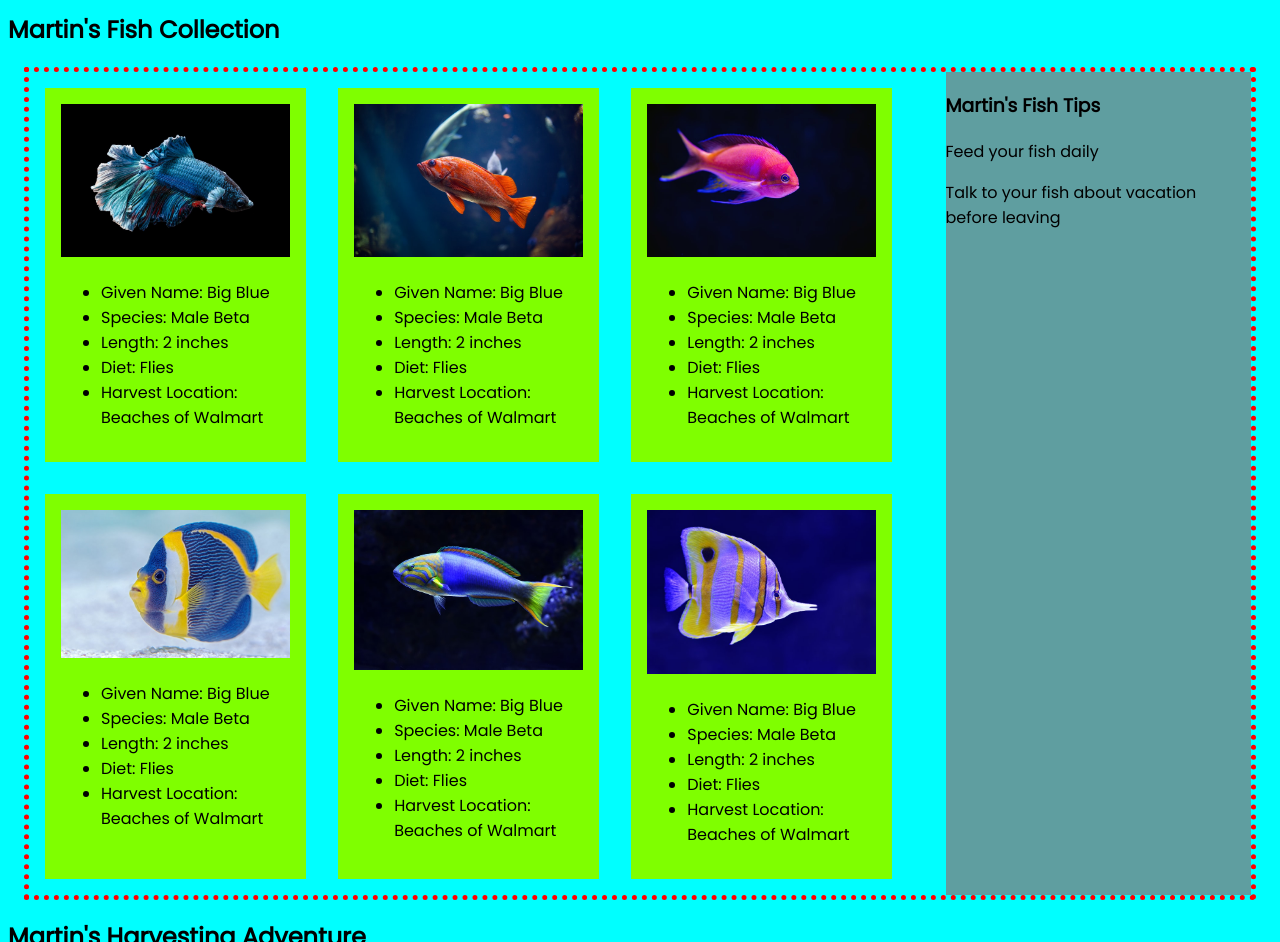
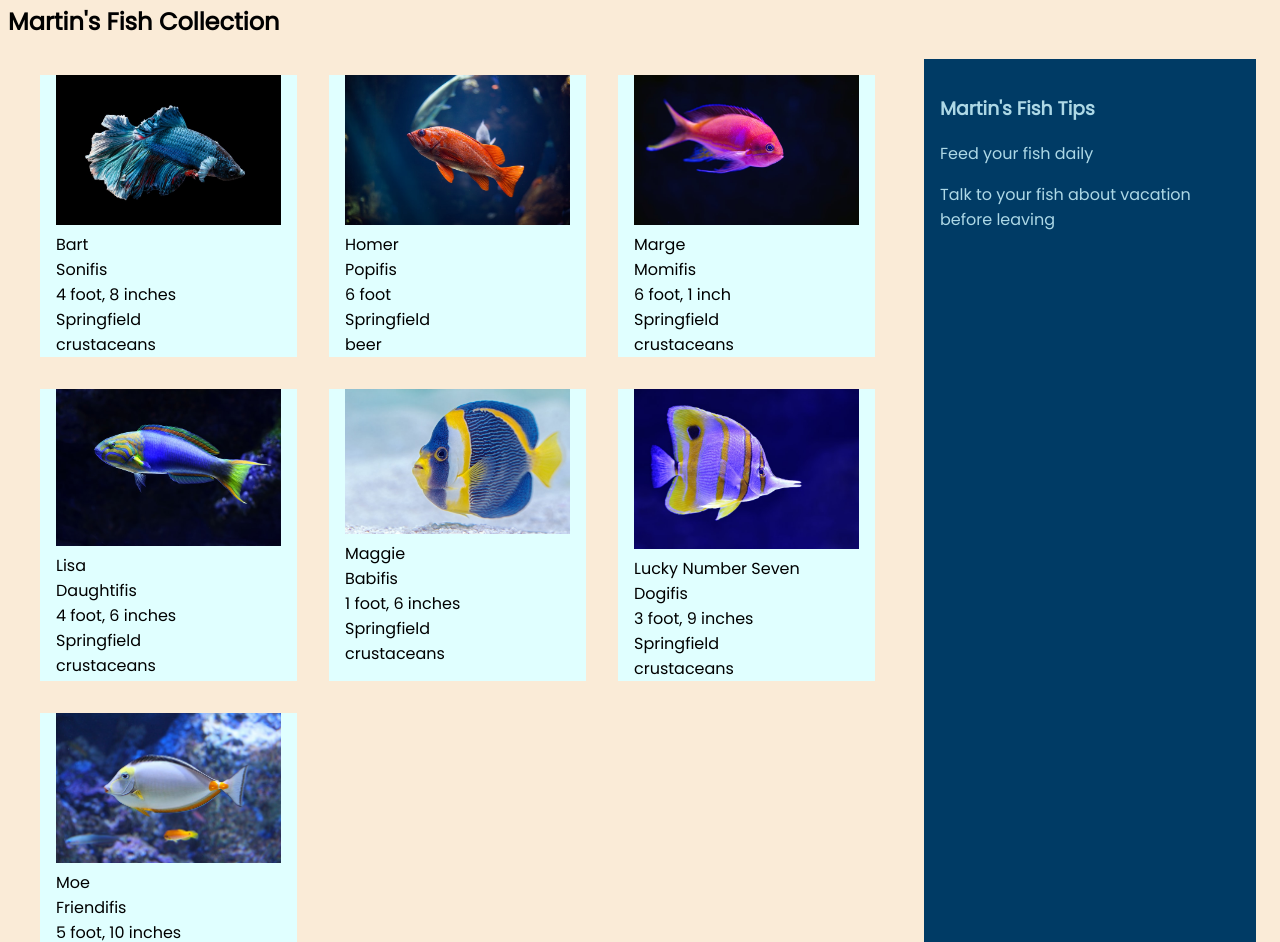
Before and after one commit to blaker814/martins-aquarium, a plain HTML site: page index.html in a window 1280 px wide. Shown: the part 224-1166 px from the top of the page. Drawn offline with Linux system fonts and the light colour scheme.

Commit message:
initial fish automation files

```diff
--- /dev/null
+++ b/css/header.css
@@ -0,0 +1,14 @@
+header {
+	display: flex;
+	flex-wrap: nowrap;
+	align-items: center;
+	background-color: aqua
+}
+
+header h1 {
+	line-height: 1em;
+	color: darkblue;
+	text-align: center;
+	padding: 0 2em;
+	font-size: 1.5em;
+}
--- a/css/main.css
+++ b/css/main.css
@@ -1,5 +1,8 @@
+@import "header.css";
+@import "tips.css";
+
 body {
-  background-color: aqua;
+	background-color: antiquewhite;
 	font-family: 'Poppins', sans-serif;
 }
 
@@ -7,32 +10,24 @@ body {
 	display: flex;
 	flex-wrap: nowrap;
 	margin: 1em;
-  border: 5px red dotted;
+	/* border: 3px dashed burlywood; */
 }
 
-.fishList {
+.fishList{
 	flex: 3;
 	display: flex;
 	flex-wrap: wrap;
+
+}
+.fishList-card {
+	background-color: lightcyan;
+	margin: 1em;
+	flex-basis: 25%;
+	padding: 0 1em;
 }
 
-.fishList-card {
-  background-color: chartreuse;
-  margin: 1em;
-  flex-basis: 25%;
-  padding: 1em;
-}
 
-.card-image {
-
-}
-
-.fish-image {
+.fish__image {
 	width: 100%;
 	height: auto;
 }
-
-aside {
-  background-color: cadetblue;
-  flex: 1;
-}
--- /dev/null
+++ b/css/tips.css
@@ -0,0 +1,6 @@
+aside {
+	flex: 1;
+	background-color: rgb(0, 59, 101);
+	color: lightblue;
+	padding: 1em;
+}
--- a/index.html
+++ b/index.html
@@ -12,85 +12,14 @@
 
 		<header>
 			<img src="images/logo.png" alt="Martin's Aquarium">
-			<h1></h1>
+			<h1>A collection of exocitic fish with care tips and Martin's personal favorite fish harvest locations.</h1>
 		</header>
 
 		<section>
 			<h2>Martin's Fish Collection</h2>
 			<div id="fishTank">
 				<div class="fishList">
-					<div class="fishList-card">
-						<div class="card-image">
-							<img class="fish-image" src="images/blue-fish.jpeg" alt="Beautiful Blue Fish">
-						</div>
-						<ul>
-							<li>Given Name: Big Blue</li>
-							<li>Species: Male Beta</li>
-							<li>Length: 2 inches</li>
-							<li>Diet: Flies</li>
-							<li>Harvest Location: Beaches of Walmart</li>
-						</ul>
-					</div>
-					<div class="fishList-card">
-						<div class="card-image">
-							<img class="fish-image" src="images/orange-fish.jpeg" alt="Beautiful Blue Fish">
-						</div>
-						<ul>
-							<li>Given Name: Big Blue</li>
-							<li>Species: Male Beta</li>
-							<li>Length: 2 inches</li>
-							<li>Diet: Flies</li>
-							<li>Harvest Location: Beaches of Walmart</li>
-						</ul>
-					</div>
-					<div class="fishList-card">
-						<div class="card-image">
-							<img class="fish-image" src="images/pink-fish.jpeg" alt="Beautiful Blue Fish">
-						</div>
-						<ul>
-							<li>Given Name: Big Blue</li>
-							<li>Species: Male Beta</li>
-							<li>Length: 2 inches</li>
-							<li>Diet: Flies</li>
-							<li>Harvest Location: Beaches of Walmart</li>
-						</ul>
-					</div>
-					<div class="fishList-card">
-						<div class="card-image">
-							<img class="fish-image" src="images/yellow-blue-fish.jpeg" alt="Beautiful Blue Fish">
-						</div>
-						<ul>
-							<li>Given Name: Big Blue</li>
-							<li>Species: Male Beta</li>
-							<li>Length: 2 inches</li>
-							<li>Diet: Flies</li>
-							<li>Harvest Location: Beaches of Walmart</li>
-						</ul>
-					</div>
-					<div class="fishList-card">
-						<div class="card-image">
-							<img class="fish-image" src="images/rainbow-fish.jpeg" alt="Beautiful Blue Fish">
-						</div>
-						<ul>
-							<li>Given Name: Big Blue</li>
-							<li>Species: Male Beta</li>
-							<li>Length: 2 inches</li>
-							<li>Diet: Flies</li>
-							<li>Harvest Location: Beaches of Walmart</li>
-						</ul>
-					</div>
-					<div class="fishList-card">
-						<div class="card-image">
-							<img class="fish-image" src="images/yellow-white-fish.jpeg" alt="Beautiful Blue Fish">
-						</div>
-						<ul>
-							<li>Given Name: Big Blue</li>
-							<li>Species: Male Beta</li>
-							<li>Length: 2 inches</li>
-							<li>Diet: Flies</li>
-							<li>Harvest Location: Beaches of Walmart</li>
-						</ul>
-					</div>
+
 				</div>
 
 				<aside>
@@ -121,10 +50,9 @@
 			</ul>
 			</section>
 		</section>
-
+		<footer>&copy; 2020 Martin's Aquarium</footer>
 	</main>
 
-	<footer>&copy; 2020 Martin's Aquarium</footer>
-
+	<script type="module" src="scripts/main.js"></script>
 </body>
 </html>
--- /dev/null
+++ b/scripts/Fish.js
@@ -0,0 +1,12 @@
+export const Fish = (fish) => {
+    return `
+        <section class="fishList-card">
+            <div><img  class="${fish.image.class} image--card" src="${fish.image.src}" alt="${fish.image.alt}" /></div>
+            <div class="fish__name">${fish.givenName}</div>
+            <div class="fish__species">${fish.species}</div>
+            <div class="fish__length">${fish.size}</div>
+            <div class="fish__location">${fish.harvestLocation}</div>
+            <div class="fish__diet">${fish.diet}</div>
+        </section>
+    `
+}
--- /dev/null
+++ b/scripts/FishDataProvider.js
@@ -0,0 +1,90 @@
+const fishCollection = [
+    {
+        image: {
+            class: "fish__image",
+            src: "images/blue-fish.jpeg",
+            alt: "Beautiful Blue Fish"
+        },
+        givenName: "Bart",
+        species: "Sonifis",
+        size: "4 foot, 8 inches",
+        diet: "crustaceans",
+        harvestLocation: "Springfield"
+    },
+    {
+        image: {
+            class: "fish__image",
+            src: "images/orange-fish.jpeg",
+            alt: "Beautiful Orange Fish"
+        },
+        givenName: "Homer",
+        species: "Popifis",
+        size: "6 foot",
+        diet: "beer",
+        harvestLocation: "Springfield"
+    },
+    {
+        image: {
+            class: "fish__image",
+            src: "images/pink-fish.jpeg",
+            alt: "Beautiful Pink Fish"
+        },
+        givenName: "Marge",
+        species: "Momifis",
+        size: "6 foot, 1 inch",
+        diet: "crustaceans",
+        harvestLocation: "Springfield"
+    },
+    {
+        image: {
+            class: "fish__image",
+            src: "images/rainbow-fish.jpeg",
+            alt: "Beautiful Rainbow Fish"
+        },
+        givenName: "Lisa",
+        species: "Daughtifis",
+        size: "4 foot, 6 inches",
+        diet: "crustaceans",
+        harvestLocation: "Springfield"
+    },
+    {
+        image: {
+            class: "fish__image",
+            src: "images/yellow-blue-fish.jpeg",
+            alt: "Beautiful Yellow-Blue Fish"
+        },
+        givenName: "Maggie",
+        species: "Babifis",
+        size: "1 foot, 6 inches",
+        diet: "crustaceans",
+        harvestLocation: "Springfield"
+    },
+    {
+        image: {
+            class: "fish__image",
+            src: "images/yellow-white-fish.jpeg",
+            alt: "Beautiful Yellow-White Fish"
+        },
+        givenName: "Lucky Number Seven",
+        species: "Dogifis",
+        size: "3 foot, 9 inches",
+        diet: "crustaceans",
+        harvestLocation: "Springfield"
+    },
+    {
+        image: {
+            class: "fish__image",
+            src: "images/silver-fish.jpg",
+            alt: "Beautiful Silver Fish"
+        },
+        givenName: "Moe",
+        species: "Friendifis",
+        size: "5 foot, 10 inches",
+        diet: "crustaceans",
+        harvestLocation: "Springfield"
+    }
+]
+
+export const useFish = () => {
+    return fishCollection.slice()
+}
--- /dev/null
+++ b/scripts/FishList.js
@@ -0,0 +1,24 @@
+/**
+ *   FishList which renders individual fish objects as HTML
+ */
+import { useFish } from "./FishDataProvider.js"
+import { Fish } from "./Fish.js"
+
+export const FishList = () => {
+
+    const contentElement = document.querySelector('.fishList')
+    const fishes = useFish()
+
+    // Generate all of the HTML for all of the fish
+    let fishHTMLRepresentations = ""
+    for (const fish of fishes) {
+       fishHTMLRepresentations += Fish(fish);
+    }
+
+    // Add a section, and all of the fish to the DOM
+    contentElement.innerHTML += `
+        <article class="fishList">
+            ${fishHTMLRepresentations}
+        </article>
+    `
+}
--- /dev/null
+++ b/scripts/main.js
@@ -0,0 +1,10 @@
+import { useFish } from './FishDataProvider.js'
+import {FishList} from './FishList.js'
+
+const allTheFish = useFish()
+
+for (const fish of allTheFish) {
+    console.log(fish)
+}
+
+FishList()
```
Also changed, not shown: images/silver-fish.jpg (added). Lines whose indentation alone changed are shown as unchanged.
